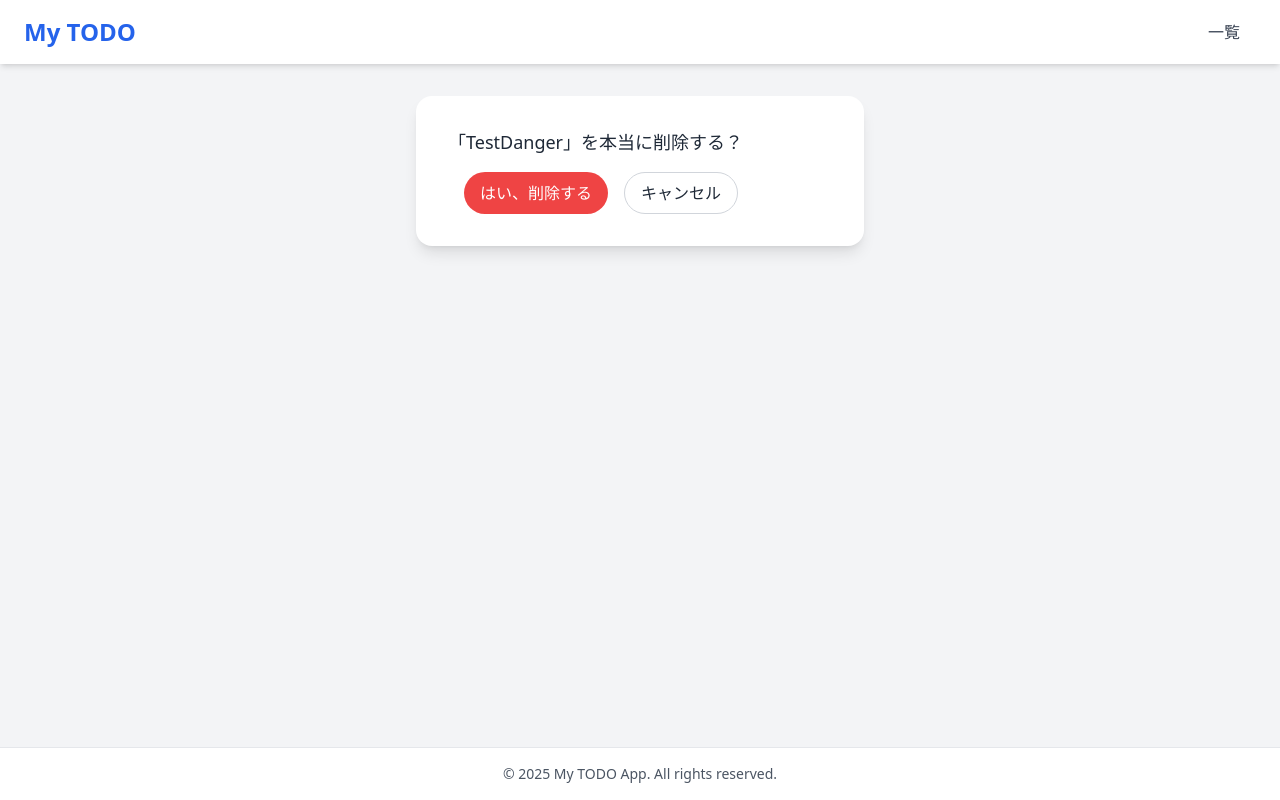
After one commit to Naoto3615/django_todo, a Django app: page /delete/2/ in a window 1280 px wide. The commit adds this page. Run offline with Django 5.2, Linux system fonts and the light colour scheme; data comes from the database, SQL or seed files in the repository; both versions use the stored data as it was after the commit; some libraries are stand-ins or nearby versions.

Commit message:
add DeleteView

```diff
--- a/static/css/styles.css
+++ b/static/css/styles.css
@@ -635,6 +643,14 @@ video {
 
 .min-h-screen {
   min-height: 100vh;
+}
+
+.w-full {
+  width: 100%;
+}
+
+.max-w-md {
+  max-width: 28rem;
 }
 
 .max-w-xl {
@@ -714,11 +736,6 @@ video {
   background-color: rgb(243 244 246 / var(--tw-bg-opacity, 1));
 }
 
-.bg-white {
-  --tw-bg-opacity: 1;
-  background-color: rgb(255 255 255 / var(--tw-bg-opacity, 1));
-}
-
 .bg-green-100 {
   --tw-bg-opacity: 1;
   background-color: rgb(220 252 231 / var(--tw-bg-opacity, 1));
@@ -729,9 +746,19 @@ video {
   background-color: rgb(254 226 226 / var(--tw-bg-opacity, 1));
 }
 
+.bg-white {
+  --tw-bg-opacity: 1;
+  background-color: rgb(255 255 255 / var(--tw-bg-opacity, 1));
+}
+
 .bg-yellow-100 {
   --tw-bg-opacity: 1;
   background-color: rgb(254 249 195 / var(--tw-bg-opacity, 1));
+}
+
+.bg-red-500 {
+  --tw-bg-opacity: 1;
+  background-color: rgb(239 68 68 / var(--tw-bg-opacity, 1));
 }
 
 .p-6 {
@@ -791,8 +818,17 @@ video {
   line-height: 1.75rem;
 }
 
+.text-lg {
+  font-size: 1.125rem;
+  line-height: 1.75rem;
+}
+
 .font-bold {
   font-weight: 700;
+}
+
+.font-medium {
+  font-weight: 500;
 }
 
 .font-semibold {
--- /dev/null
+++ b/templates/delete.html
@@ -0,0 +1,18 @@
+{% extends 'base.html' %}
+{% block title %}削除確認{% endblock %}
+{% block content %}
+<div class="max-w-md mx-auto bg-white rounded-2xl shadow-lg p-8">
+  <h2 class="text-lg mb-4">「{{ object.title }}」を本当に削除する？</h2>
+  <form method="post" class="flex space-x-4">
+    {% csrf_token %}
+    <button type="submit"
+            class="px-4 py-2 bg-red-500 text-white rounded-full hover:bg-red600">
+      はい、削除する
+    </button>
+    <a href="{% url 'detail' object.pk %}"
+       class="px-4 py-2 border border-gray-300 rounded-full hover:bg-gray-100">
+      キャンセル
+    </a>
+  </form>
+</div>
+{% endblock %}
--- a/templates/detail.html
+++ b/templates/detail.html
@@ -7,7 +7,7 @@
     <div class="flex justify-end space-x-4">
       <a href="{% url 'list' %}" class="px-4 py-2 border border-gray-300 rounded-lg hover:bg-gray-100">一覧に戻る</a>
       <a href="#" class="px-4 py-2 bg-blue-500 text-white rounded-lg hover:bg-blue-600">編集</a>
-              <a href="#" class="px-4 py-2 bg-blue-500 text-white rounded-lg hover:bg-blue-600">削除</a>
+              <a href="{% url 'delete' object.pk %}" class="px-4 py-2 bg-blue-500 text-white rounded-lg hover:bg-blue-600">削除</a>
     </div>
   </div>
 {% endblock %}
--- a/todo/urls.py
+++ b/todo/urls.py
@@ -1,9 +1,10 @@
 from django.urls import path,include
 
-from todo.views import TodoList, TodoDetail, TodoCreate
+from todo.views import TodoList, TodoDetail, TodoCreate, TodoDelete
 
 urlpatterns = [
     path('list/', TodoList.as_view(), name='list'),
-    path('detail/<int:pk>',TodoDetail.as_view(), name='detail'),
-    path('create/',TodoCreate.as_view(),name='create')
+    path('detail/<int:pk>/',TodoDetail.as_view(), name='detail'),
+    path('create/',TodoCreate.as_view(),name='create'),
+    path('delete/<int:pk>/', TodoDelete.as_view(), name='delete')
 ]
--- a/todo/views.py
+++ b/todo/views.py
@@ -1,7 +1,8 @@
 from PIL.ImageFilter import DETAIL
 from django.shortcuts import render
-from django.views.generic import ListView, DetailView
+from django.views.generic import ListView, DetailView, CreateView, UpdateView, DeleteView
 from todo.models import TodoModel
+from django.urls import reverse_lazy
 
 # ? 情報一覧を読み取る
 class TodoList(ListView):
@@ -14,3 +15,11 @@ class TodoDetail(DetailView):
 
 class TodoCreate(CreateView):
     template_name = 'create.html'
+    model = TodoModel
+    fields = '__all__'
+    success_url = reverse_lazy('list')  # * データ保存後の遷移先
+
+class TodoDelete(DeleteView):
+    model = TodoModel
+    template_name = 'delete.html'
+    success_url = reverse_lazy('list')
--- a/todoproject/settings.py
+++ b/todoproject/settings.py
@@ -40,6 +40,7 @@ INSTALLED_APPS = [
     'django.contrib.messages',
     'django.contrib.staticfiles',
     'todo.apps.TodoConfig',
+    'widget_tweaks',
 ]
 
 MIDDLEWARE = [
```
Also changed, not shown: other parts of static/css/styles.css (+35 -9 lines), templates/create.html (+25 -9 lines), db.sqlite3.
